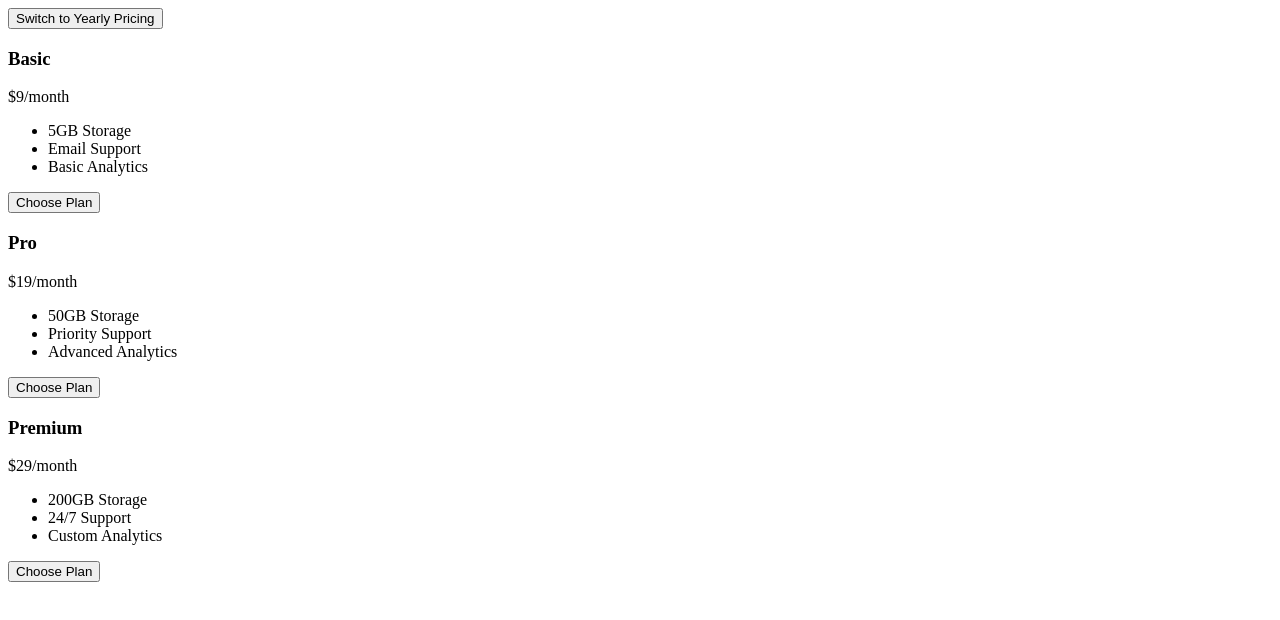
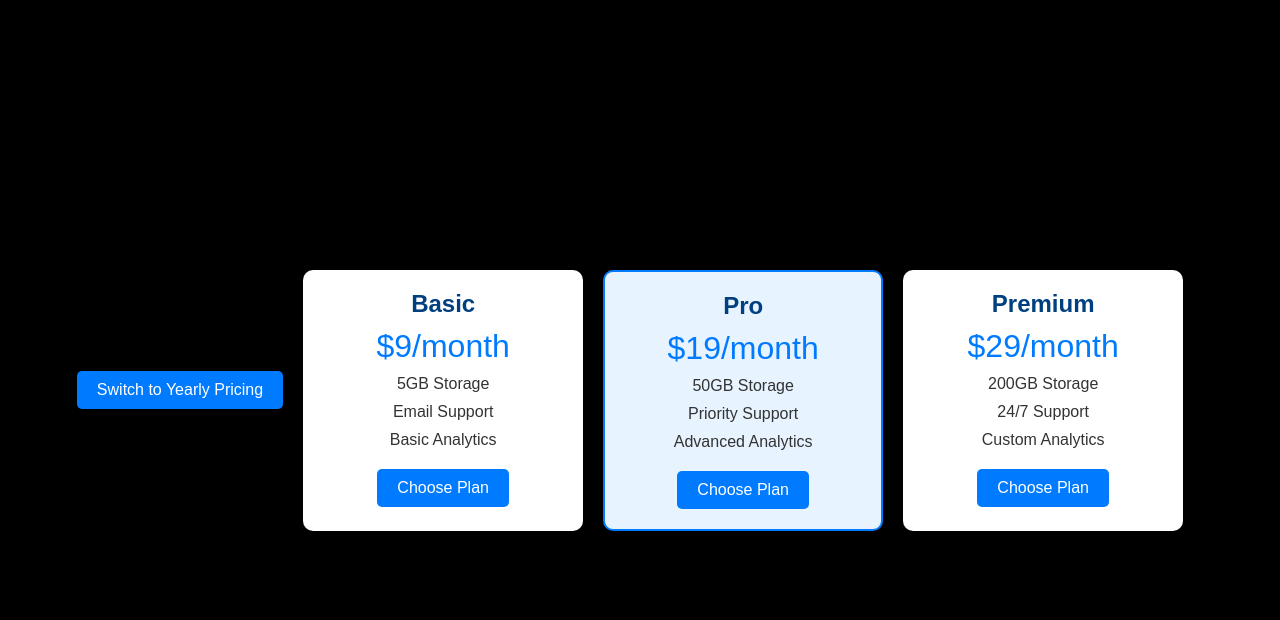
Before and after one commit to viren15152/UI-UX-Pricing-Table, a plain HTML site: page index.html in a window 1280 px wide. Drawn offline with Linux system fonts and the light colour scheme.

Commit message:
added inital CSS styling for the page

```diff
--- a/css/styles.css
+++ b/css/styles.css
@@ -0,0 +1,113 @@
+/* Global Reset */
+* {
+    margin: 0;
+    padding: 0;
+    box-sizing: border-box;
+}
+
+body {
+    font-family: Arial, sans-serif;
+    background-color: black;  /* black background */
+    color: #333;
+    display: flex;
+    justify-content: center;
+    align-items: center;
+    min-height: 100vh;
+}
+
+/* Pricing Table Container */
+.pricing-table {
+    display: flex;
+    justify-content: center;
+    gap: 20px;
+    flex-wrap: wrap;
+    max-width: 1200px;
+    margin: 0 20px;
+}
+
+/* Individual Pricing Plan Card */
+.pricing-plan {
+    background-color: #fff;
+    border-radius: 10px;
+    padding: 20px;
+    width: 280px;
+    text-align: center;
+    box-shadow: 0 2px 8px rgba(0, 0, 0, 0.1);
+    transition: transform 0.3s ease;
+}
+
+.pricing-plan h3 {
+    font-size: 24px;
+    color: #004080; /* Dark blue for the title */
+}
+
+.pricing-plan .price {
+    font-size: 32px;
+    color: #007bff; /* Bright blue for price */
+    margin: 10px 0;
+}
+
+.pricing-plan ul {
+    list-style: none;
+    margin-bottom: 20px;
+}
+
+.pricing-plan ul li {
+    margin-bottom: 10px;
+}
+
+/* Featured Plan Style */
+.featured {
+    background-color: #e7f3fe;  /* Light blue background for featured */
+    border: 2px solid #007bff;  /* Blue border for featured */
+}
+
+/* CTA Button Styling */
+.cta-btn {
+    padding: 10px 20px;
+    background-color: #007bff; /* Blue button */
+    color: white;
+    font-size: 16px;
+    border: none;
+    border-radius: 5px;
+    cursor: pointer;
+    transition: background-color 0.3s;
+}
+
+.cta-btn:hover {
+    background-color: #0056b3; /* Darker blue on hover */
+}
+
+/* Hover Effect */
+.pricing-plan:hover {
+    transform: scale(1.05);
+}
+
+/* Responsiveness */
+@media (max-width: 768px) {
+    .pricing-table {
+        flex-direction: column;
+        gap: 20px;
+    }
+}
+
+/* Toggle Button Styling */
+.toggle-container {
+    text-align: center;
+    margin-bottom: 20px;
+}
+
+.toggle-btn {
+    padding: 10px 20px;
+    background-color: #007bff;  /* Blue toggle button */
+    color: white;
+    font-size: 16px;
+    border: none;
+    border-radius: 5px;
+    cursor: pointer;
+    transition: background-color 0.3s;
+}
+
+.toggle-btn:hover {
+    background-color: #0056b3; /* Darker blue on hover */
+}
```
Also changed, not shown: index.html (+1 -0 lines).
